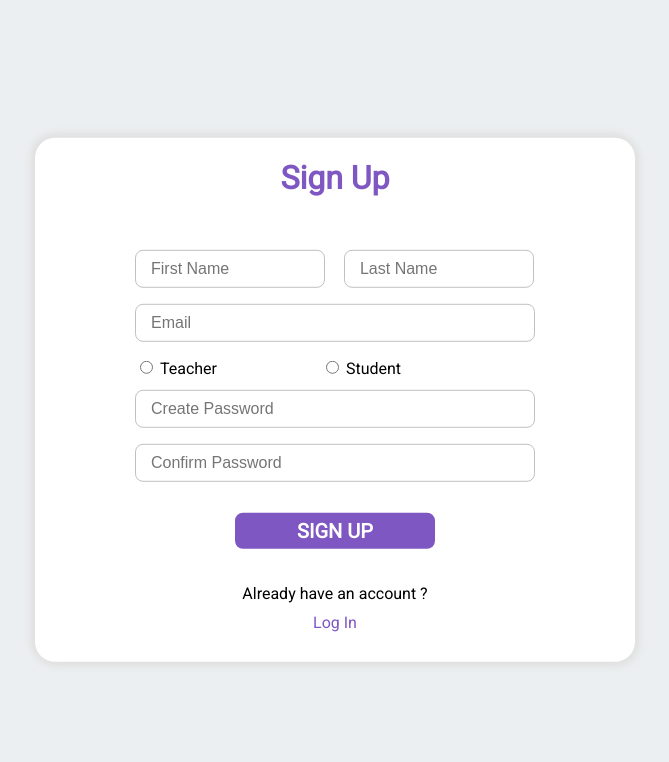
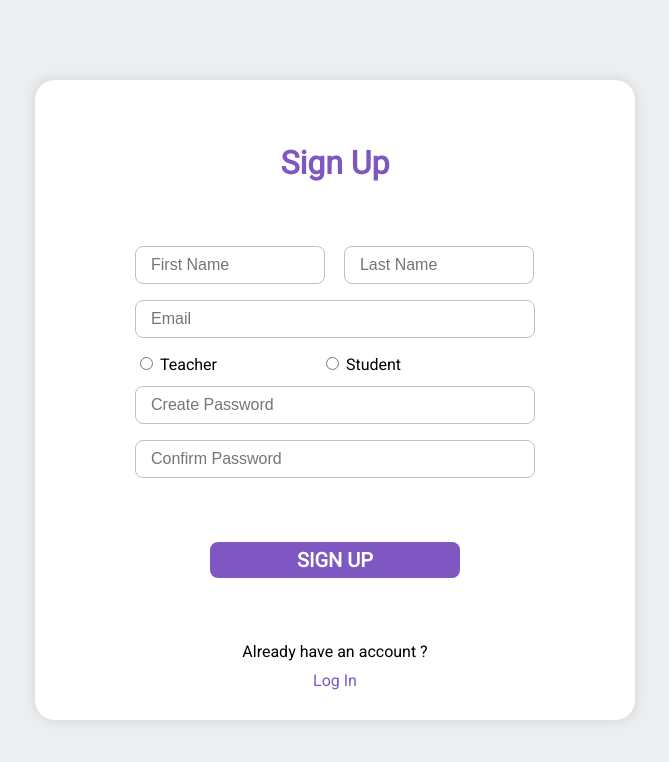
Before and after one commit to Prajwal-P/Quizzey, a plain HTML site: page SignUp.html in a window 1280 px wide. Shown: the whole page, without its empty margins (305-974 px from the left). Drawn offline with Linux system fonts and the light colour scheme.

Commit message:
Minor change

```diff
--- a/SignUp.css
+++ b/SignUp.css
@@ -23,7 +23,8 @@ body {
     font-size: 2em;
     text-align: center;
     color: #7E57C2;
-    margin-bottom: 53px;
+	margin-bottom: 64px;
+	margin-top: 64px;
 }
 
 .signUpCard form {
@@ -64,10 +65,10 @@ body {
 
 .signUpCard button {
 	display: block;
-	margin: 0 auto;
+	margin: 48px auto 64px;
 	background-color: #7e57c2;
 	border: 0;
-	width: 200px;
+	width: 250px;
 	padding: 6px;
 	border-radius: 8px;
 	font-family: 'Roboto', sans-serif;
@@ -76,8 +77,6 @@ body {
 	font-size: 20px;
 	color: #ffffff;
 	cursor: pointer;
-	margin-bottom: 35px;
-	margin-top: 15px;
 }
 
 .signUpCard button:hover {
```
